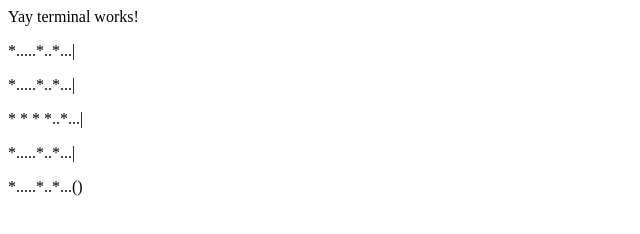
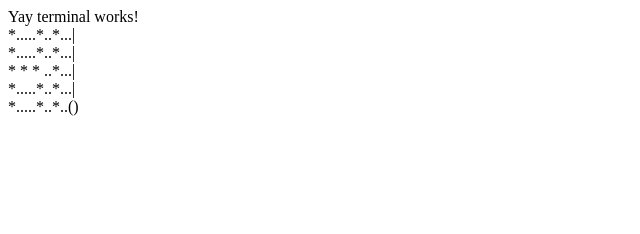
Before and after one commit to trappist1alien/randomperson.me, a plain HTML site: page index.html in a window 1280 px wide. Shown: the whole page, without its empty margins (0-640 px from the left). Drawn offline with Linux system fonts and the light colour scheme.

Commit message:
doneeeee

```diff
--- a/index.html
+++ b/index.html
@@ -6,10 +6,10 @@
     <body>
        Yay terminal works!
 <br>
-<p>*.....*..*...|</p>
-<p>*.....*..*...|</p>
-<p>* * * *..*...|</p>
-<p>*.....*..*...|</p>
-<p>*.....*..*...()</p>
+*.....*..*...|<br>
+*.....*..*...|<br>
+* * * ..*...|<br>
+*.....*..*...|<br>
+*.....*..*..()<br>
     </body>
 </html>
```
